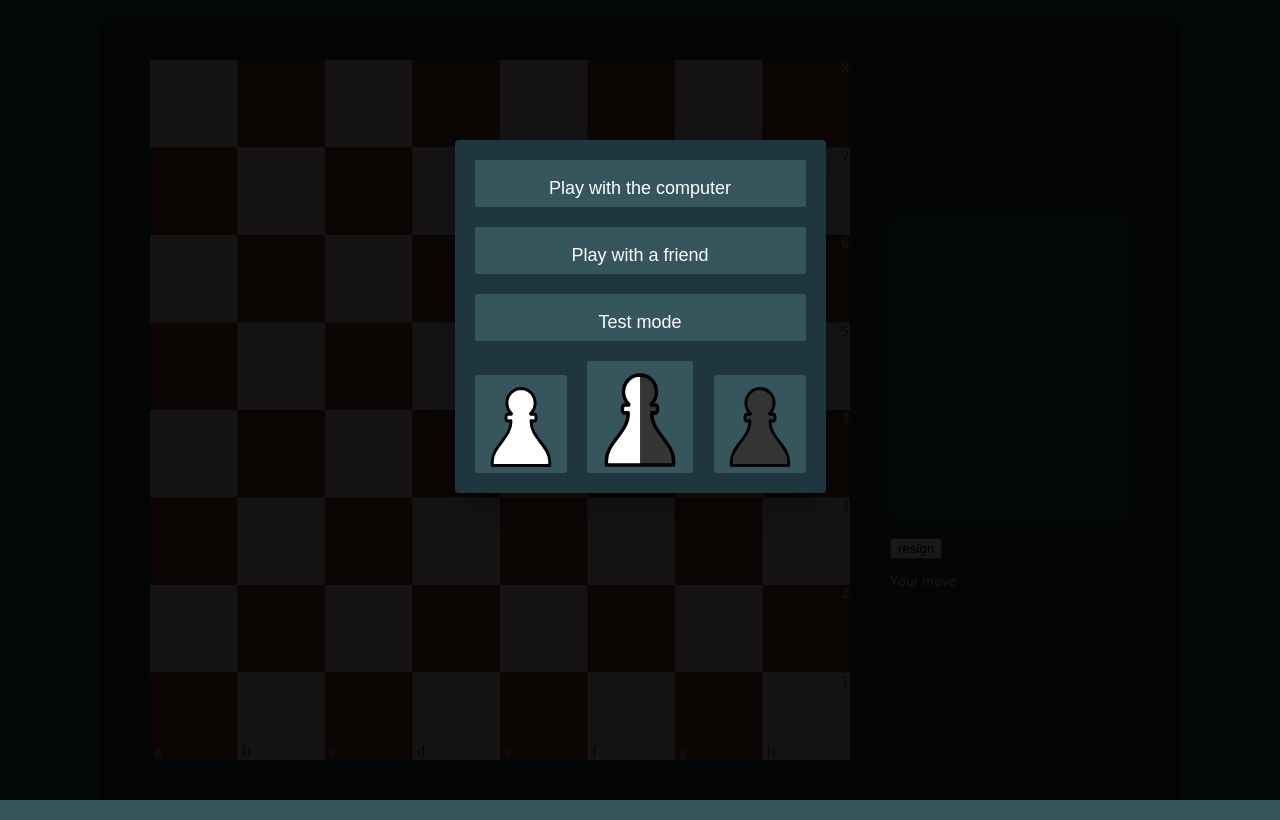
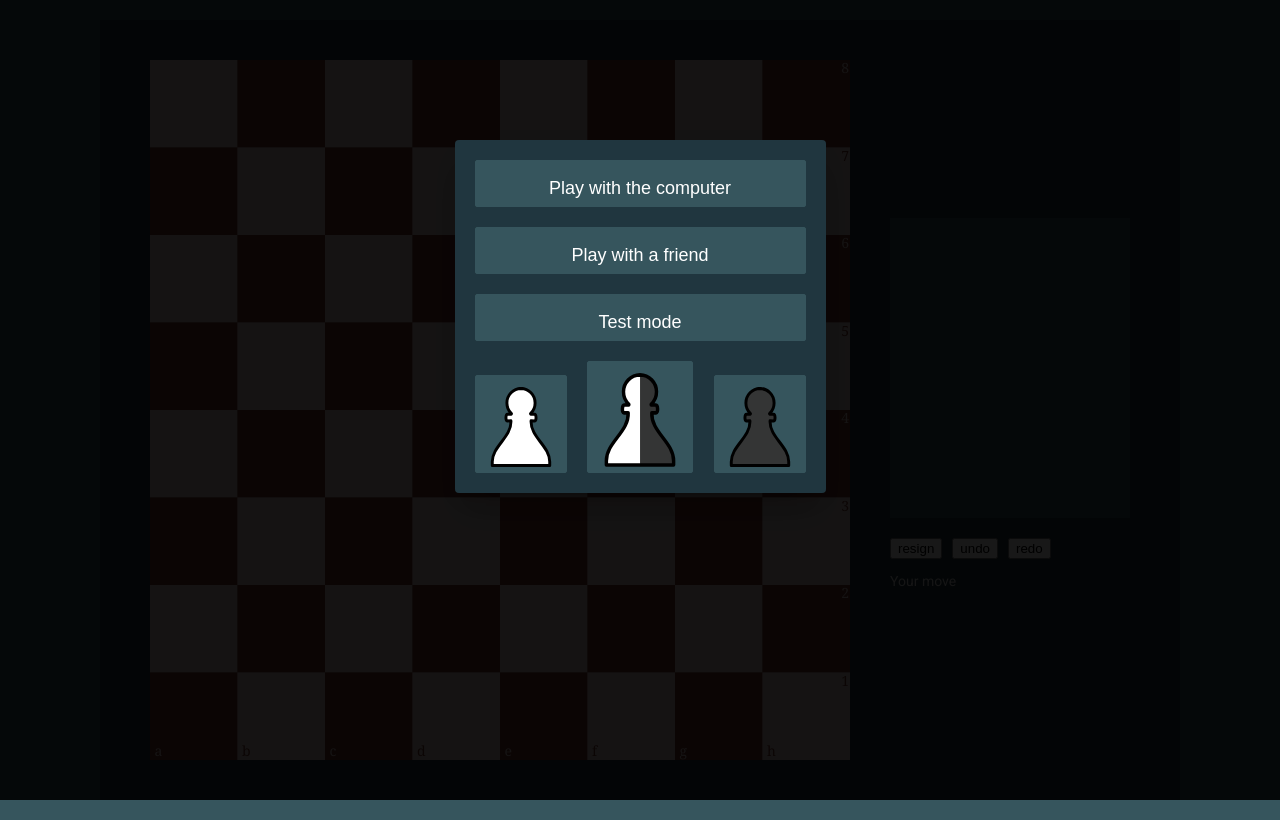
Before and after one commit to krihl4n/ChessUi, an Angular app: page /game in a window 1280 px wide. Built offline with nearby package versions, Linux system fonts and the light colour scheme; what ngx-cookie-service would draw is missing.

Commit message:
undo and redo buttons

```diff
--- a/src/app/board/tools/piece-move-handler.ts
+++ b/src/app/board/tools/piece-move-handler.ts
@@ -7,9 +7,18 @@ export class PieceMoveHandler {
 
     constructor(private piecesLocations: PiecesLocations, private htmlPieceRenderer: HtmlPieceReneder, private gameService: GameService) {
         this.gameService.piecePositionChange.subscribe((update: PiecePositionUpdate) => {
-            this.movePiece(update.primaryMove.from, update.primaryMove.to)
+            if(update.reverted) {
+                this.movePiece(update.primaryMove.to, update.primaryMove.from)
+            }else {
+                this.movePiece(update.primaryMove.from, update.primaryMove.to)
+            }
+
             if(update.secondaryMove) {
-                this.movePiece(update.secondaryMove.from, update.secondaryMove.to)
+                if(update.reverted) {
+                    this.movePiece(update.secondaryMove.to, update.secondaryMove.from)
+                } else {
+                    this.movePiece(update.secondaryMove.from, update.secondaryMove.to)
+                }
             }
         })
     }
--- a/src/app/game/controls/controls.component.html
+++ b/src/app/game/controls/controls.component.html
@@ -1 +1,3 @@
-<button class="btn" (click)="resign()">resign</button>
+<button class="btn" (click)="resign()" style="margin-right: 10px;">resign</button>
+<button class="btn" (click)="undoMove()" style="margin-right: 10px;">undo</button>
+<button class="btn" (click)="redoMove()" style="margin-right: 10px;">redo</button>
--- a/src/app/game/controls/controls.component.ts
+++ b/src/app/game/controls/controls.component.ts
@@ -17,4 +17,11 @@ export class ControlsComponent implements OnInit {
     this.gameService.resign()
   }
 
+  undoMove() {
+    this.gameService.undoMove()
+  }
+
+  redoMove() {
+    this.gameService.redoMove()
+  }
 }
--- a/src/app/services/game-control.service.ts
+++ b/src/app/services/game-control.service.ts
@@ -76,17 +76,16 @@ export class GameControlService {
     this.webSocketApiService.sendStartNewGameMsg({ playerId, mode })
   }
 
-
   startGame(mode: String) {
     this.webSocketApiService.sendGameControlsMsg("start_" + mode)
   }
 
-  undoMove() {
-    this.webSocketApiService.sendGameControlsMsg("undo_move")
+  undoMove(playerId: string) {
+    this.webSocketApiService.sendUndoMoveMsg(playerId)
   }
 
-  redoMove() {
-    this.webSocketApiService.sendGameControlsMsg("redo_move")
+  redoMove(playerId: string) {
+    this.webSocketApiService.sendRedoMoveMsg(playerId)
   }
 
   resign(playerId: string) {
--- a/src/app/services/game.service.ts
+++ b/src/app/services/game.service.ts
@@ -87,6 +87,14 @@ export class GameService {
     this.gameControlService.resign(this.playerId)
   }
 
+  undoMove() {
+    this.gameControlService.undoMove(this.playerId)
+  }
+
+  redoMove() {
+    this.gameControlService.redoMove(this.playerId)
+  }
+
   private subscribeToMoveUpdates() {
     this.gameControlService.piecePositionUpdate().subscribe((update: PiecePositionUpdate) => {
       const from = update.primaryMove.from
--- a/src/app/services/web-socket-api.service.ts
+++ b/src/app/services/web-socket-api.service.ts
@@ -69,9 +69,6 @@ export class WebSocketAPIService {
                 this.subscribe("/user/queue/piece-position-updates", function (msg) {
                     _this.onPiecePositionUpdate(msg);
                 });
-                this.subscribe('/user/queue/game-controls', function (msg) {
-                    _this.gameControlsMsgReceived(msg);
-                });
                 this.subscribe('/user/queue/fields-occupation', function (msg) {
                     _this.onPiecePositionsReceived(msg);
                 });
@@ -116,6 +113,14 @@ export class WebSocketAPIService {
         this.publish("/chess-app/resign", playerId)
     }
 
+    sendUndoMoveMsg(playerId: string) {
+        this.publish("/chess-app/undo-move", playerId)
+    }
+
+    sendRedoMoveMsg(playerId: string) {
+        this.publish("/chess-app/redo-move", playerId)
+    }
+
     sendStartNewGameMsg(message: StartGameRequest) {
         this.publish("/chess-app/start-new-game", JSON.stringify(message))
     }
@@ -152,10 +157,6 @@ export class WebSocketAPIService {
         this.piecePositionUpdateSubject.next(value)
     }
 
-    gameControlsMsgReceived(message: Message) {
-        console.log("DifferentTopic Message Recieved from Server :: " + message);
-    }
-
     onPiecePositionsReceived(message: Message) {
         let value = JSON.parse(message.body)
         this.fieldOccupationChange.next(value)
```
